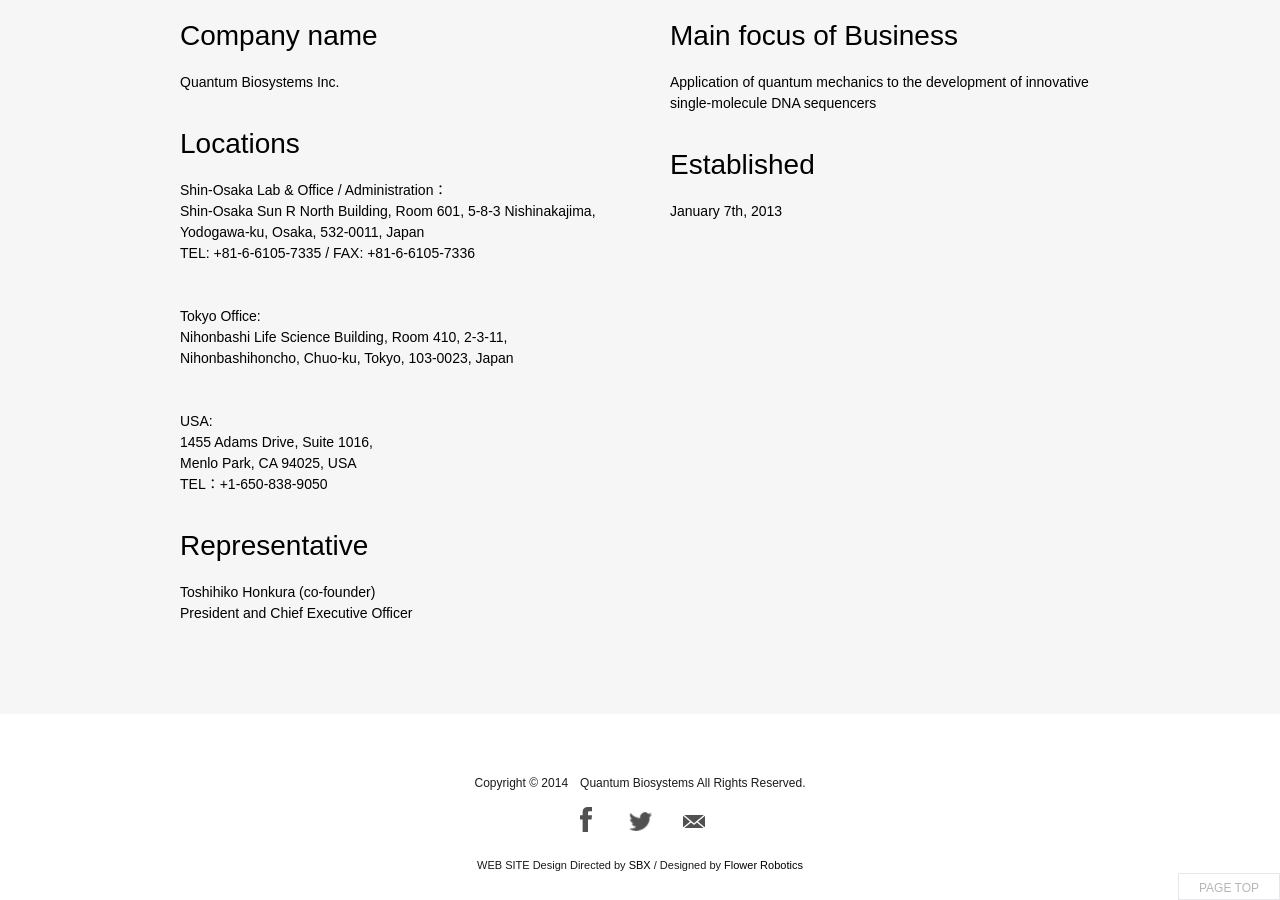
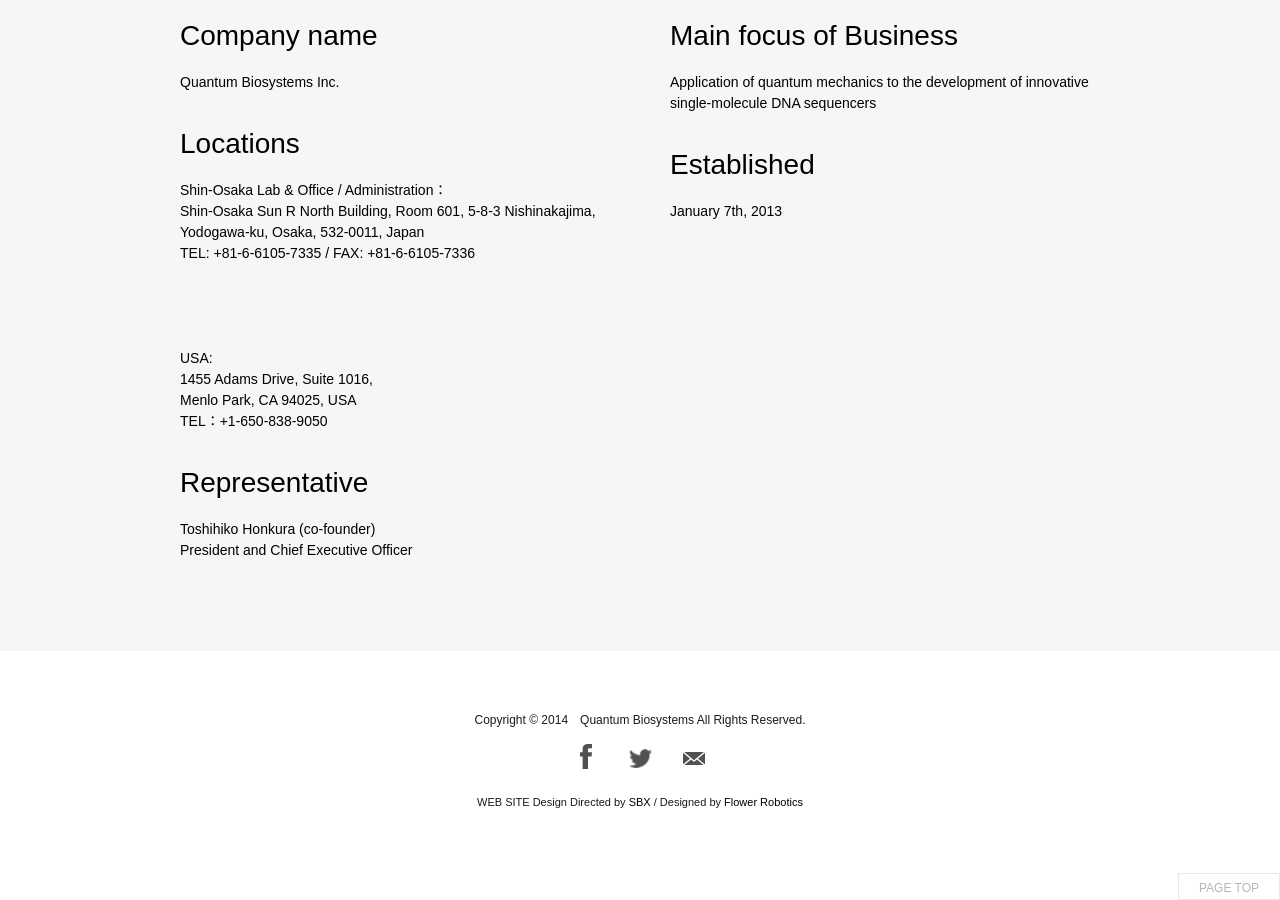
Before and after one commit to toshi33/qbcode.github.io, a Jekyll site: the page built from _about/info.html, in a window 1280 px wide and 900 px high, scrolled down 772 px. Built offline with Jekyll 4.4.1, drawn with Linux system fonts in a browser that asks for light colours; nearby versions of some CDN libraries; some web fonts are replaced.

Commit message:
Update info.html by removing address.

```diff
--- a/_about/info.html
+++ b/_about/info.html
@@ -25,10 +25,6 @@ permalink: /about/info
         Shin-Osaka Sun R North Building, Room 601, 5-8-3 Nishinakajima, Yodogawa-ku, Osaka, 532-0011, Japan<br>
         TEL: +81-6-6105-7335 / FAX: +81-6-6105-7336<br><br>
         <br>
-        Tokyo Office:<br>
-        Nihonbashi Life Science Building, Room 410, 2-3-11,
-        Nihonbashihoncho, Chuo-ku, Tokyo, 103-0023, Japan
-        <br>
 
 
         <br><br>USA:<br>
@@ -40,9 +36,6 @@ permalink: /about/info
         〒532-0011 大阪府大阪市淀川区西中島五丁目8番3号　<br>
         新大阪サンアールビル北館601号室<br>
         TEL：06-6105-7335 / FAX：06-6105-7336<br>
-        <br><br>東京事務所：<br>
-        〒103-0023　東京都中央区日本橋本町2-3-11　<br>
-        日本橋ライフサイエンスビルディング410号室<br>
 
         <br><br> USA：<br>
         1455 Adams Drive, Suite 1016,<br>
```
